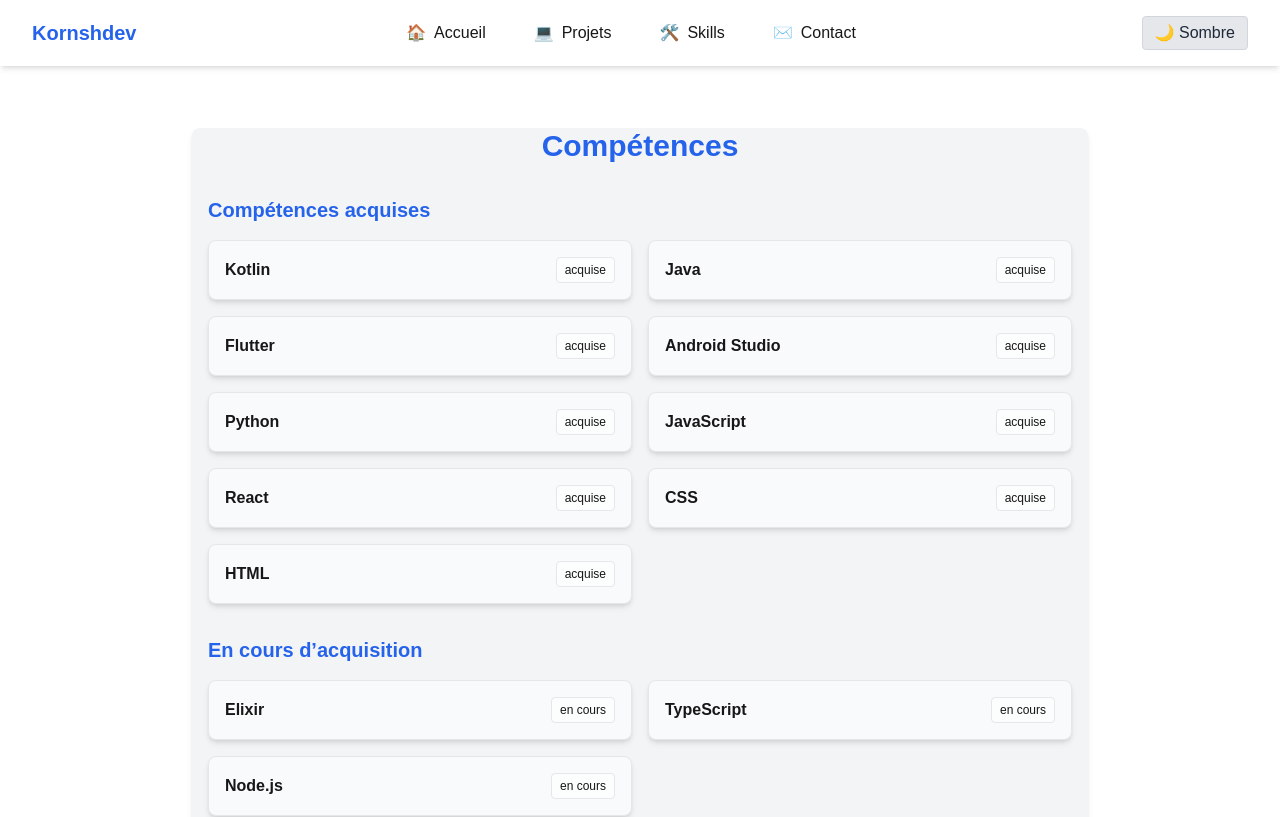
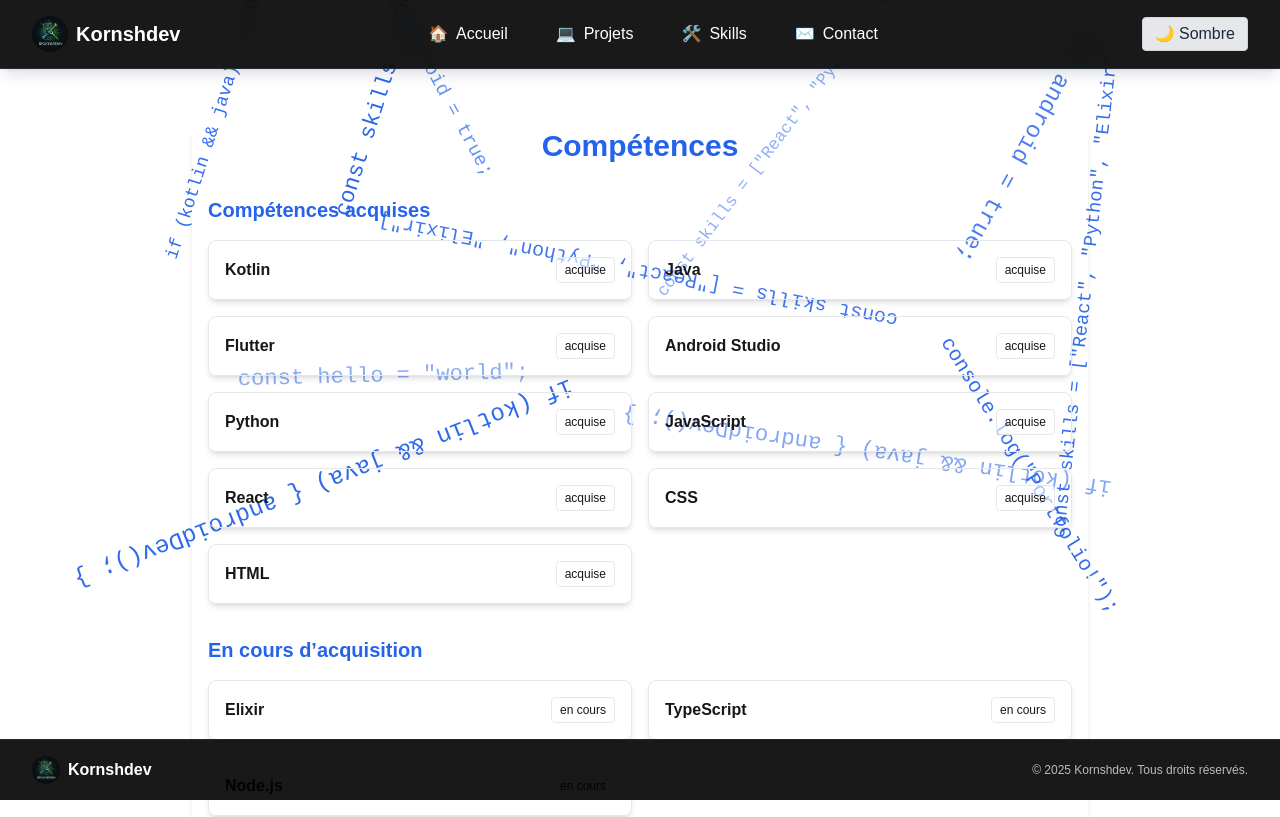
Before and after one commit to ujju16/kornshdevportfolio, a Next.js app in the folder kornshportfolio/: page /skills in a window 1280 px wide. Shown: the top 817 px of the page. Built offline with nearby package versions, Linux system fonts and the light colour scheme.

Commit message:
style: espacement des boutons accueil, couleurs différenciées sur skills, footer espacé

```diff
--- a/kornshportfolio/src/app/contact/page.tsx
+++ b/kornshportfolio/src/app/contact/page.tsx
@@ -2,12 +2,14 @@
 import Navbar from '../../components/Navbar';
 import Footer from '../../components/Footer';
 import ContactForm from '../../components/ContactForm';
+import AnimatedBackground from '../../components/AnimatedBackground';
 
 export default function ContactPage() {
   return (
     <main className="min-h-screen pt-24 pb-12">
+      <AnimatedBackground />
       <Navbar />
-      <section className="max-w-2xl mx-auto px-4 rounded-lg shadow-md my-8" style={{ background: 'var(--section-bg)' }}>
+      <section className="max-w-2xl mx-auto px-4 rounded-lg shadow-md my-8" style={{ background: 'none' }}>
         <h1 className="text-3xl font-bold mb-8 text-center section-title">Contact</h1>
         <ContactForm />
         <div className="mt-8 flex flex-col items-center gap-2 text-gray-600">
--- a/kornshportfolio/src/app/projects/page.tsx
+++ b/kornshportfolio/src/app/projects/page.tsx
@@ -2,6 +2,7 @@
 import Navbar from '../../components/Navbar';
 import ProjectCard from '../../components/ProjectCard';
 import Footer from '../../components/Footer';
+import AnimatedBackground from '../../components/AnimatedBackground';
 
 const projects = [
 	{
@@ -44,8 +45,9 @@
 export default function ProjectsPage() {
 	return (
 		<main className="min-h-screen pt-24 pb-12">
+			<AnimatedBackground />
 			<Navbar />
-			<section className="max-w-4xl mx-auto px-4 rounded-lg shadow-md my-8" style={{ background: 'var(--section-bg)' }}>
+			<section className="max-w-4xl mx-auto px-4 rounded-lg shadow-md my-8" style={{ background: 'none' }}>
 				<h1 className="text-3xl font-bold mb-8 text-center section-title">Projets</h1>
 				<div className="grid grid-cols-1 md:grid-cols-2 gap-6">
 					{projects.map((project) => (
--- a/kornshportfolio/src/app/skills/page.tsx
+++ b/kornshportfolio/src/app/skills/page.tsx
@@ -2,6 +2,7 @@
 import Navbar from '../../components/Navbar';
 import SkillCard from '../../components/SkillCard';
 import Footer from '../../components/Footer';
+import AnimatedBackground from '../../components/AnimatedBackground';
 
 const skills = [
 	{ name: 'Kotlin', level: 'acquise' as const },
@@ -23,30 +24,69 @@
 export default function SkillsPage() {
 	return (
 		<main className="min-h-screen pt-24 pb-12">
+			<AnimatedBackground />
 			<Navbar />
-      <section className="max-w-4xl mx-auto px-4 rounded-lg shadow-md my-8" style={{ background: 'var(--section-bg)' }}>
-        <h1 className="text-3xl font-bold mb-8 text-center section-title">Compétences</h1>
+			<section
+				className="max-w-4xl mx-auto px-4 rounded-lg shadow-md my-8"
+				style={{ background: 'none' }}
+			>
+				<h1 className="text-3xl font-bold mb-8 text-center section-title">
+					Compétences
+				</h1>
 				<div className="mb-8">
-          <h2 className="text-xl font-semibold mb-4 section-title" style={{ color: 'var(--section-title)' }}>Compétences acquises</h2>
+					<h2
+						className="text-xl font-semibold mb-4 section-title"
+						style={{ color: 'var(--section-title)' }}
+					>
+						Compétences acquises
+					</h2>
 					<div className="grid grid-cols-1 md:grid-cols-2 gap-4">
-            {skills.filter(s => s.level === 'acquise').map(skill => (
-              <SkillCard key={skill.name} {...skill} className="skill-card" />
+						{skills
+							.filter(s => s.level === 'acquise')
+							.map(skill => (
+								<SkillCard
+									key={skill.name}
+									{...skill}
+									className="skill-card"
+								/>
 							))}
 					</div>
 				</div>
 				<div className="mb-8">
-          <h2 className="text-xl font-semibold mb-4 section-title" style={{ color: 'var(--section-title)' }}>En cours d’acquisition</h2>
+					<h2
+						className="text-xl font-semibold mb-4 section-title"
+						style={{ color: 'var(--section-title)' }}
+					>
+						En cours d’acquisition
+					</h2>
 					<div className="grid grid-cols-1 md:grid-cols-2 gap-4">
-            {skills.filter(s => s.level === 'en cours').map(skill => (
-              <SkillCard key={skill.name} {...skill} className="skill-card" />
+						{skills
+							.filter(s => s.level === 'en cours')
+							.map(skill => (
+								<SkillCard
+									key={skill.name}
+									{...skill}
+									className="skill-card"
+								/>
 							))}
 					</div>
 				</div>
 				<div>
-          <h2 className="text-xl font-semibold mb-4 section-title" style={{ color: 'var(--section-title)' }}>À acquérir</h2>
+					<h2
+						className="text-xl font-semibold mb-4 section-title"
+						style={{ color: 'var(--section-title)' }}
+					>
+						À acquérir
+					</h2>
 					<div className="grid grid-cols-1 md:grid-cols-2 gap-4">
-            {skills.filter(s => s.level === 'à acquérir').map(skill => (
-              <SkillCard key={skill.name} {...skill} className="skill-card" />
+						{skills
+							.filter(s => s.level === 'à acquérir')
+							.map(skill => (
+								<SkillCard
+									key={skill.name}
+									{...skill}
+									className="skill-card"
+								/>
 							))}
 					</div>
 				</div>
--- a/kornshportfolio/src/components/Footer.tsx
+++ b/kornshportfolio/src/components/Footer.tsx
@@ -1,7 +1,13 @@
+import Image from 'next/image';
+
 // Composant Footer pour le bas de page
-const Footer: React.FC = () => (
-  <footer className="w-full py-6 mt-8 text-center" style={{ background: 'var(--section-bg)', color: 'var(--foreground)' }}>
-    <span className="opacity-80">© {new Date().getFullYear()} Kornshdev. Tous droits réservés.</span>
+const Footer = () => (
+  <footer className="w-full bg-black/90 dark:bg-black/95 text-white py-4 px-8 flex items-center justify-between fixed bottom-0 left-0 z-40 border-t border-gray-800 mt-8">
+    <div className="flex items-center gap-2">
+      <Image src="/logo.jpeg" alt="Logo Kornshdev" width={28} height={28} className="rounded-full" />
+      <span className="font-semibold">Kornshdev</span>
+    </div>
+    <span className="text-xs opacity-70">&copy; {new Date().getFullYear()} Kornshdev. Tous droits réservés.</span>
   </footer>
 );
 
--- a/kornshportfolio/src/components/Navbar.tsx
+++ b/kornshportfolio/src/components/Navbar.tsx
@@ -1,6 +1,9 @@
+"use client";
+
 // Composant Navbar pour la navigation principale du portfolio
 import Link from 'next/link';
 import ThemeSwitch from './ThemeSwitch';
+import Image from 'next/image';
 
 const navLinks = [
   { href: '/', label: 'Accueil', icon: '🏠' },
@@ -10,26 +13,29 @@
 ];
 
 const Navbar = () => (
-  <nav className="w-full flex justify-between items-center py-4 px-8 bg-white/80 dark:bg-black/80 backdrop-blur-md shadow-md fixed top-0 left-0 z-50">
-    <div className="font-bold text-xl" style={{ color: 'var(--section-title)' }}>Kornshdev</div>
+  <nav className="w-full flex justify-between items-center py-4 px-8 bg-black/90 dark:bg-black/95 backdrop-blur-md shadow-lg fixed top-0 left-0 z-50 border-b border-gray-800">
+    <div className="flex items-center gap-2">
+      <Image src="/logo.jpeg" alt="Logo Kornshdev" width={36} height={36} className="rounded-full" />
+      <span className="font-bold text-xl text-white">Kornshdev</span>
+    </div>
     <ul className="flex gap-6 text-md font-medium">
-      {navLinks.map(({ href, label, icon }) => (
-        <li key={href}>
+      {navLinks.map((nav) => (
+        <li key={nav.href}>
           <Link
-            href={href}
-            className="flex items-center gap-2 px-3 py-1 rounded transition-colors duration-200 nav-link"
-            style={{ color: 'var(--foreground)' }}
+            href={nav.href}
+            className="flex items-center gap-2 px-3 py-1 rounded transition-colors duration-200 nav-link text-white hover:bg-gray-800"
+            style={{ color: 'white' }}
             onMouseEnter={e => {
               (e.currentTarget as HTMLAnchorElement).style.background = 'var(--section-title)';
               (e.currentTarget as HTMLAnchorElement).style.color = '#fff';
             }}
             onMouseLeave={e => {
               (e.currentTarget as HTMLAnchorElement).style.background = 'transparent';
-              (e.currentTarget as HTMLAnchorElement).style.color = 'var(--foreground)';
+              (e.currentTarget as HTMLAnchorElement).style.color = 'white';
             }}
           >
-            <span>{icon}</span>
-            {label}
+            <span>{nav.icon}</span>
+            {nav.label}
           </Link>
         </li>
       ))}
--- a/kornshportfolio/src/components/ProjectCard.tsx
+++ b/kornshportfolio/src/components/ProjectCard.tsx
@@ -1,3 +1,5 @@
+"use client";
+
 // Composant ProjectCard pour afficher un projet
 import React from 'react';
 
--- a/kornshportfolio/src/components/SkillCard.tsx
+++ b/kornshportfolio/src/components/SkillCard.tsx
@@ -1,3 +1,5 @@
+"use client";
+
 // Composant SkillCard pour afficher une compétence
 import React from 'react';
 
@@ -9,21 +11,21 @@
 }
 
 const levelColors = {
-  'acquise': 'bg-green-100 text-green-700',
-  'en cours': 'bg-yellow-100 text-yellow-700',
-  'à acquérir': 'bg-gray-100 text-gray-700',
+  'acquise': 'bg-green-100 text-green-700 border-green-400',
+  'en cours': 'bg-blue-100 text-blue-700 border-blue-400',
+  'à acquérir': 'bg-red-100 text-red-700 border-red-400',
 };
 
 const SkillCard: React.FC<SkillCardProps> = ({ name, level, icon, className }) => (
   <div
-    className={`flex items-center gap-3 p-4 rounded-lg shadow-md transition-all duration-200 cursor-pointer ${levelColors[level]} ${className || ''}`}
-    style={{ background: 'var(--card-bg)', border: '1px solid var(--card-border)', color: 'var(--foreground)' }}
+    className={`flex items-center gap-3 p-4 rounded-lg shadow-md transition-all duration-200 cursor-pointer border-2 ${levelColors[level]} ${className || ''}`}
+    style={{ background: 'none' }}
     onMouseEnter={e => {
       (e.currentTarget as HTMLDivElement).style.background = 'var(--section-title)';
       (e.currentTarget as HTMLDivElement).style.color = '#fff';
     }}
     onMouseLeave={e => {
-      (e.currentTarget as HTMLDivElement).style.background = 'var(--card-bg)';
+      (e.currentTarget as HTMLDivElement).style.background = 'none';
       (e.currentTarget as HTMLDivElement).style.color = 'var(--foreground)';
     }}
   >
```
Also changed, not shown: kornshportfolio/src/app/page.tsx (+6 -3 lines), kornshportfolio/public/logo.jpeg (added). Lines whose indentation alone changed are shown as unchanged.
